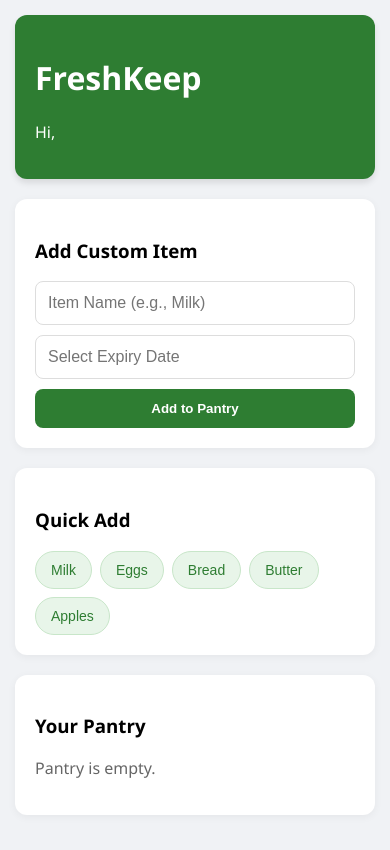
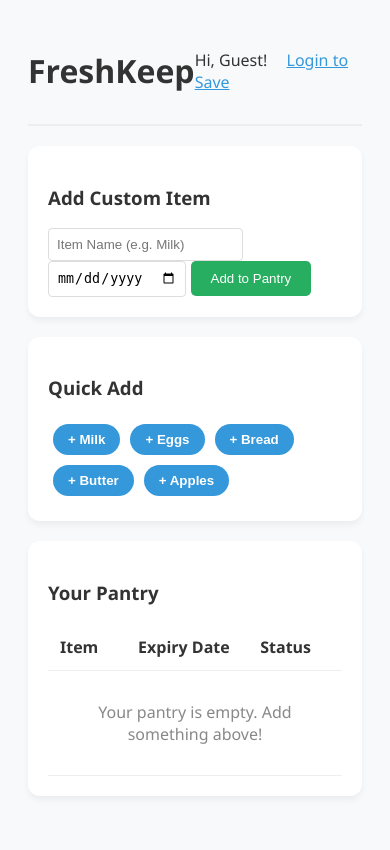
Before and after one commit to Thaslin18/Freshkeep, a Django app: page / in a window 390 px wide. After the commit the page ends 744 px from the top, so only its background shows below. Run offline with Django 5.2, Linux system fonts and the light colour scheme.

Commit message:
Update dashboard HTML structure and styles
Refactor dashboard styles and layout for better responsiveness and user experience.

```diff
--- a/tracker/templates/tracker/dashboard.html
+++ b/tracker/templates/tracker/dashboard.html
@@ -5,106 +5,95 @@
     <meta name="viewport" content="width=device-width, initial-scale=1.0">
     <title>FreshKeep Dashboard</title>
     <style>
-        /* Base Styles */
-        body { font-family: 'Segoe UI', Tahoma, Geneva, Verdana, sans-serif; background-color: #f0f2f5; margin: 0; padding: 15px; }
-        .header { background-color: #2e7d32; color: white; padding: 20px; border-radius: 12px; margin-bottom: 20px; box-shadow: 0 4px 6px rgba(0,0,0,0.1); }
-        .card { background: white; padding: 20px; border-radius: 12px; box-shadow: 0 2px 8px rgba(0,0,0,0.05); margin-bottom: 20px; }
+        body { font-family: 'Segoe UI', sans-serif; padding: 20px; background-color: #f8f9fa; color: #333; }
+        .card { background: white; padding: 20px; border-radius: 12px; margin-bottom: 20px; box-shadow: 0 4px 6px rgba(0,0,0,0.05); }
+        .header { display: flex; justify-content: space-between; align-items: center; border-bottom: 2px solid #eee; padding-bottom: 10px; margin-bottom: 20px; }
+        .btn-quick { padding: 8px 15px; margin: 5px; cursor: pointer; background: #3498db; color: white; border: none; border-radius: 20px; font-weight: bold; }
+        .btn-add { background: #27ae60; color: white; padding: 10px 20px; border: none; border-radius: 5px; cursor: pointer; }
 
-        /* Form Layout Fix for Mobile */
-        .add-form { display: flex; flex-wrap: wrap; gap: 10px; align-items: center; }
-        .add-form input { flex: 1; min-width: 150px; padding: 12px; border: 1px solid #ddd; border-radius: 8px; font-size: 16px; }
-        .btn-add { background-color: #2e7d32; color: white; border: none; padding: 12px 24px; border-radius: 8px; cursor: pointer; font-weight: bold; }
+        /* Traffic Light Styles */
+        .status-badge { padding: 5px 10px; border-radius: 4px; font-size: 0.85em; font-weight: bold; color: white; }
+        .bg-red { background-color: #e74c3c; }    /* Expired */
+        .bg-yellow { background-color: #f1c40f; color: #2c3e50; } /* Warning */
+        .bg-green { background-color: #2ecc71; }  /* Fresh */
 
-        /* Badge Styles */
-        .badge { padding: 2px 8px; border-radius: 10px; font-size: 0.75em; font-weight: bold; color: white; margin-left: 8px; display: inline-block; }
-        .bg-red { background-color: #d32f2f; }    /* Expired or Today */
-        .bg-orange { background-color: #f57c00; } /* 1-3 days left */
-        .bg-green { background-color: #388e3c; }  /* 4+ days left */
-
-        /* Quick Add Section */
-        .quick-container { display: flex; flex-wrap: wrap; gap: 8px; margin-top: 10px; }
-        .btn-quick { background: #e8f5e9; border: 1px solid #c8e6c9; padding: 10px 15px; border-radius: 25px; cursor: pointer; color: #2e7d32; font-weight: 500; font-size: 14px; }
-
-        /* Pantry List Section */
-        .item-row { border-bottom: 1px solid #eee; padding: 15px 0; display: flex; justify-content: space-between; align-items: center; }
-        .item-info { display: flex; flex-direction: column; }
-        .recipe-box { font-size: 0.85em; color: #2e7d32; font-style: italic; margin-top: 4px; }
-        .finish-link { color: #d32f2f; text-decoration: none; font-weight: bold; font-size: 0.9em; border: 1px solid #d32f2f; padding: 6px 12px; border-radius: 6px; }
-
-        /* Mobile Responsive Adjustments */
-        @media (max-width: 600px) {
-            .add-form { flex-direction: column; align-items: stretch; }
-            .item-row { flex-direction: column; align-items: flex-start; gap: 10px; }
-            .finish-link { align-self: flex-end; }
-        }
+        table { width: 100%; border-collapse: collapse; margin-top: 15px; }
+        th, td { padding: 12px; text-align: left; border-bottom: 1px solid #eee; }
     </style>
 </head>
 <body>
 
     <div class="header">
         <h1>FreshKeep</h1>
-    <p>Hi, {{ user.username }}</p>
+        <div>
+            {% if user.is_authenticated %}
+                <span>Hi, <strong>{{ user.username }}</strong>!</span>
+                <a href="/admin/logout/" style="margin-left:15px; color: #e74c3c;">Logout</a>
+            {% else %}
+                <span>Hi, Guest!</span>
+                <a href="/admin/login/" style="margin-left:15px; color: #3498db;">Login to Save</a>
+            {% endif %}
+        </div>
     </div>
 
     <div class="card">
         <h3>Add Custom Item</h3>
         <form method="POST">
             {% csrf_token %}
-        <div class="add-form">
-            <input type="text" name="name" placeholder="Item Name (e.g., Milk)" required>
-
-            <input type="text"
-                   name="expiry_date"
-                   placeholder="Select Expiry Date"
-                   onfocus="(this.type='date')"
-                   onblur="(this.value=='' ? this.type='text' : this.type='date')"
-                   required>
-
+            <input type="text" name="name" placeholder="Item Name (e.g. Milk)" required style="padding:8px; border:1px solid #ddd; border-radius:4px;">
+            <input type="date" name="expiry_date" required style="padding:8px; border:1px solid #ddd; border-radius:4px;">
             <button type="submit" class="btn-add">Add to Pantry</button>
-        </div>
-    </form>
-</div>
-
-
-<div class="card">
-    <h3>Quick Add</h3>
-    <form method="POST" class="quick-container">
-        {% csrf_token %}
-        {% for quick in quick_items %}
-            <button type="submit" name="quick_item" value="{{ quick }}" class="btn-quick">{{ quick }}</button>
-        {% endfor %}
         </form>
     </div>
 
     <div class="card">
+        <h3>Quick Add</h3>
+        <div style="display: flex; flex-wrap: wrap;">
+            {% for quick in quick_items %}
+                <form method="POST">
+                    {% csrf_token %}
+                    <button type="submit" name="quick_item" value="{{ quick }}" class="btn-quick">
+                        + {{ quick }}
+                    </button>
+                </form>
+            {% endfor %}
+        </div>
+    </div>
+
+    <div class="card">
         <h3>Your Pantry</h3>
-    {% if items %}
+        <table>
+            <thead>
+                <tr>
+                    <th>Item</th>
+                    <th>Expiry Date</th>
+                    <th>Status</th>
+                </tr>
+            </thead>
+            <tbody>
                 {% for item in items %}
-            <div class="item-row">
-                <div class="item-info">
-                    <div>
-                        <strong>{{ item.name }}</strong>
-                        {% with days=item.days_until_expiry %}
-                            {% if days <= 0 %}
-                                <span class="badge bg-red">Expired</span>
-                            {% elif days <= 3 %}
-                                <span class="badge bg-orange">{{ days }}d left</span>
+                <tr>
+                    <td><strong>{{ item.name }}</strong></td>
+                    <td>{{ item.expiry_date }}</td>
+                    <td>
+                        {% if item.expiry_date < today %}
+                            <span class="status-badge bg-red">EXPIRED</span>
+                        {% elif item.expiry_date == today %}
+                            <span class="status-badge bg-yellow">USE TODAY</span>
                         {% else %}
-                                <span class="badge bg-green">{{ days }}d left</span>
+                            <span class="status-badge bg-green">FRESH</span>
                         {% endif %}
-                        {% endwith %}
-                    </div>
-                    <small>Expires: {{ item.expiry_date }}</small>
-                    {% if item.recipe %}
-                        <div class="recipe-box">💡 Idea: {{ item.recipe }}</div>
-                    {% endif %}
-                </div>
-                <a href="{% url 'finish_item' item.pk %}" class="finish-link">Finish</a>
-            </div>
+                    </td>
+                </tr>
+                {% empty %}
+                <tr>
+                    <td colspan="3" style="text-align:center; padding: 30px; color: #888;">
+                        Your pantry is empty. Add something above!
+                    </td>
+                </tr>
                 {% endfor %}
-    {% else %}
-        <p style="color: #666;">Pantry is empty.</p>
-    {% endif %}
+            </tbody>
+        </table>
     </div>
 
 </body>
```
Lines whose indentation alone changed are shown as unchanged.
